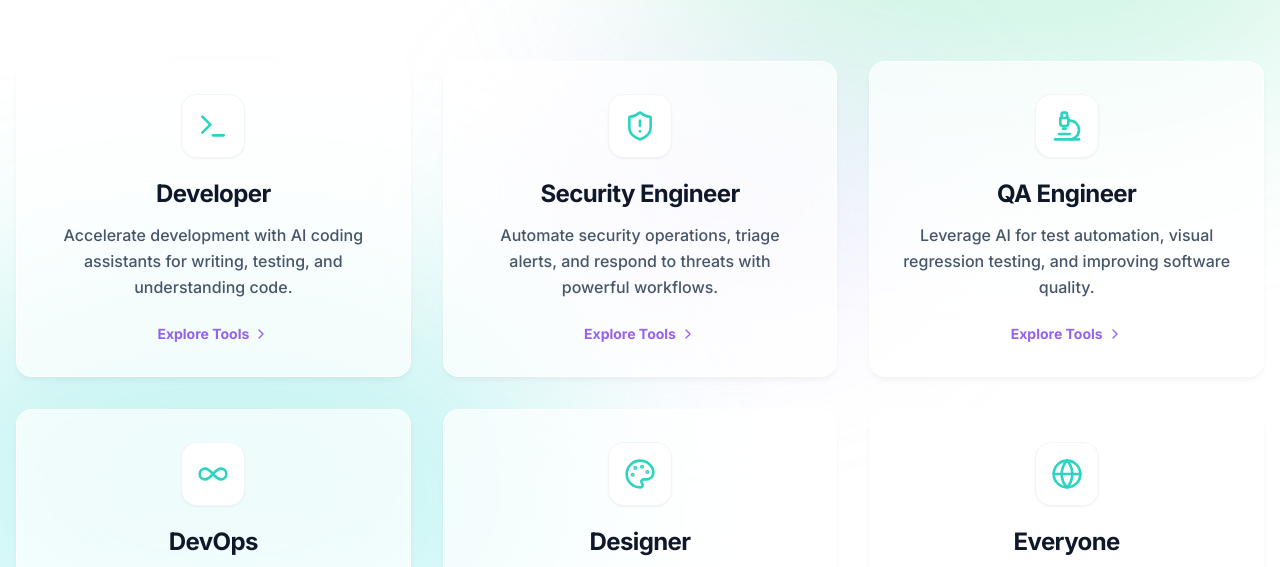
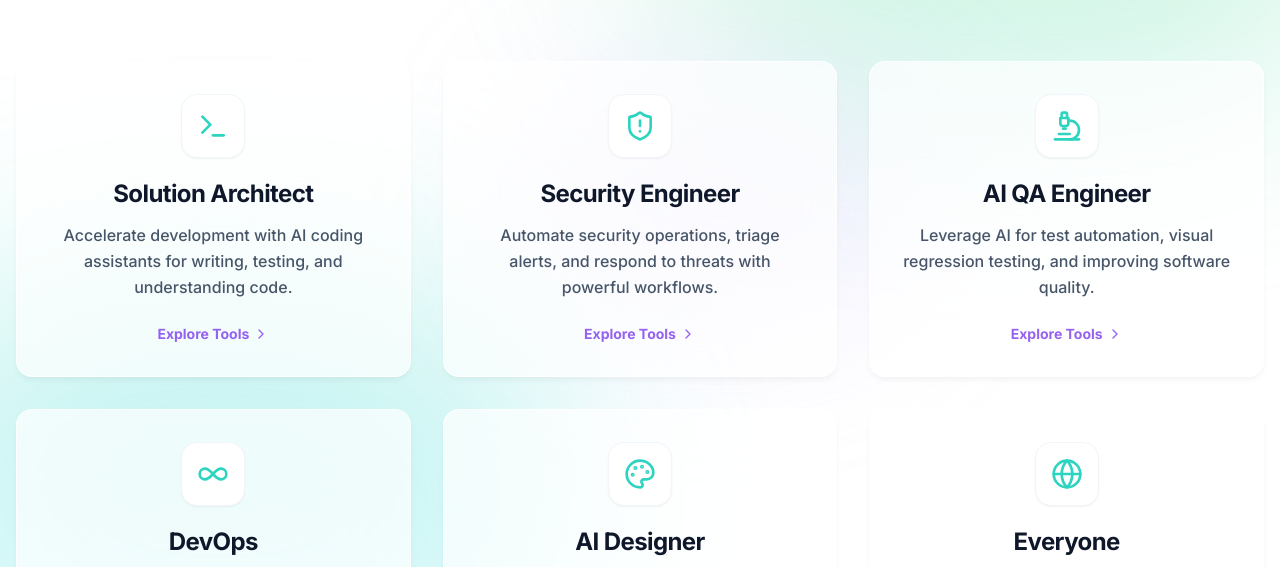
Before and after one commit to andre-kuzminykh/unlimit-ai-education, a plain HTML site: page index.html in a window 1280 px wide. Shown: the part 216-783 px from the top of the page. Drawn offline with nearby package versions, Linux system fonts and the light colour scheme.

Commit message:
Update index.html

```diff
--- a/index.html
+++ b/index.html
@@ -197,7 +197,7 @@
         // --- DATA OBJECTS ---
 
         const educationData = {
-            "Developer": {
+            "Solution Architect": {
                 icon: 'terminal',
                 description: "Accelerate development with AI coding assistants for writing, testing, and understanding code.",
                 tools: {
@@ -233,7 +233,7 @@
                     }
                 }
             },
-            "QA Engineer": {
+            "AI QA Engineer": {
                 icon: 'microscope',
                 description: "Leverage AI for test automation, visual regression testing, and improving software quality.",
                 tools: {
@@ -265,7 +265,7 @@
                     }
                 }
             },
-             "Designer": {
+             "AI Designer": {
                 icon: 'palette',
                 description: "Accelerate UI/UX workflows with AI-driven design generation, iteration, and coding.",
                 tools: {
```
